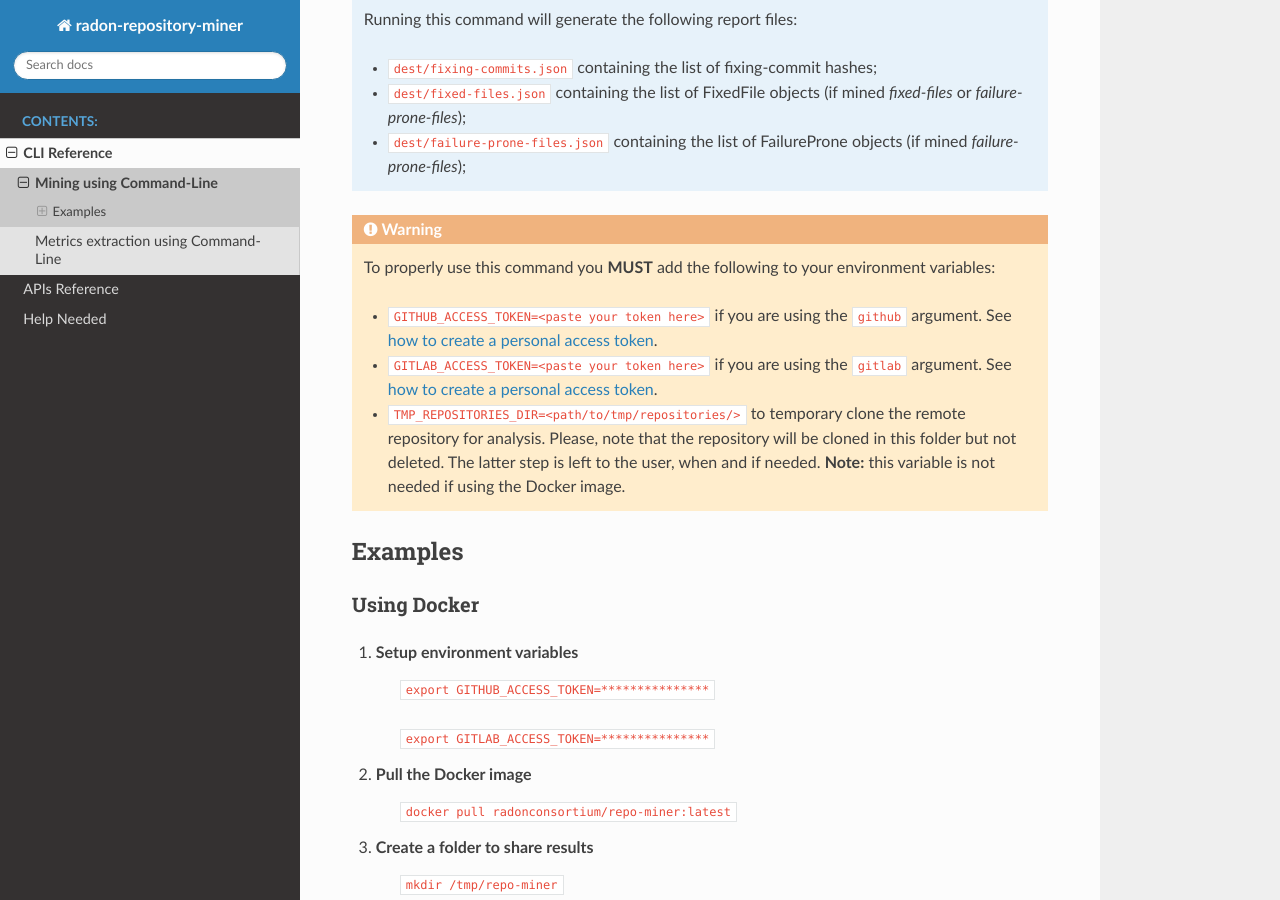
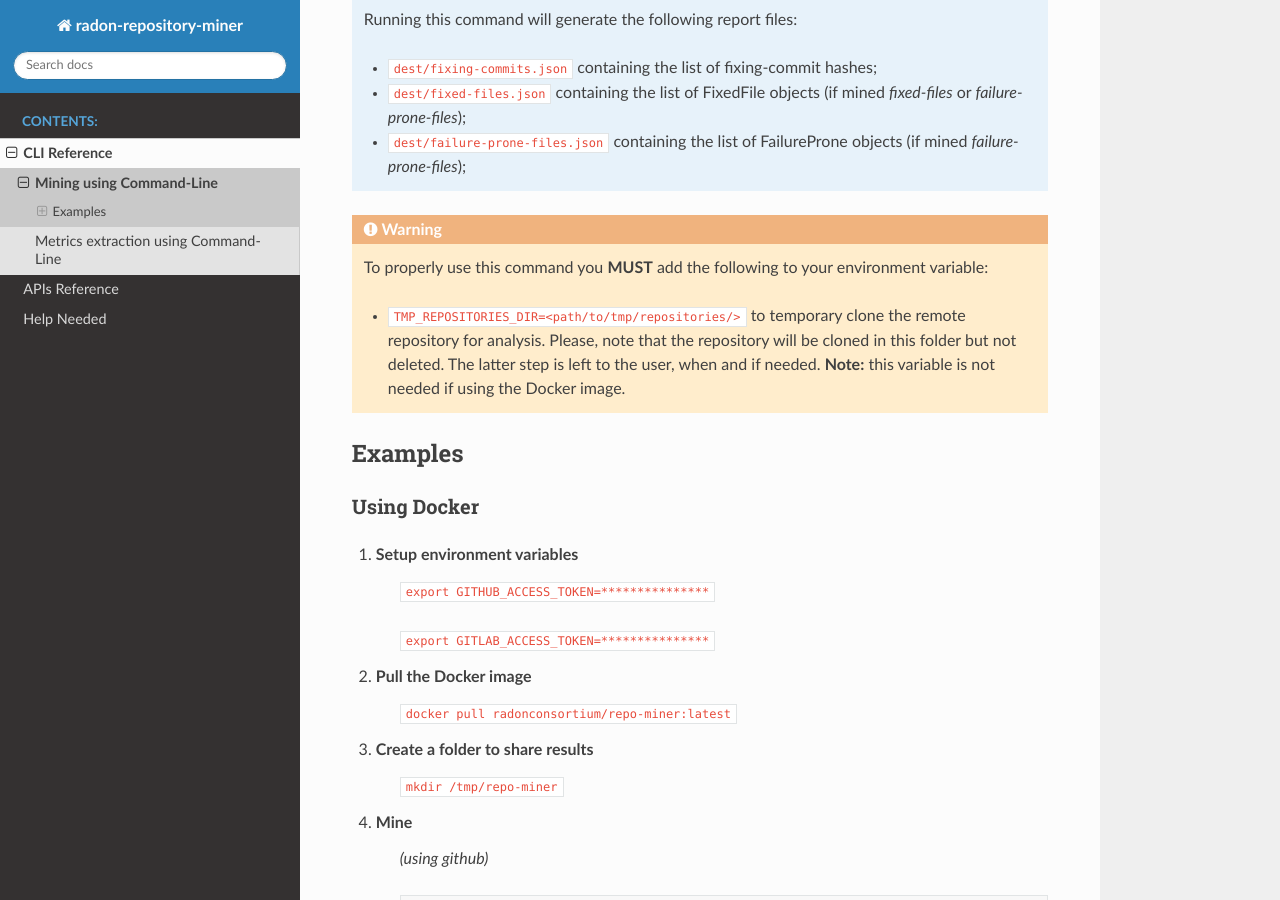
Before and after one commit to radon-h2020/radon-repository-miner, a Sphinx documentation site: the page built from docs/source/cli.mining.rst, in a window 1280 px wide and 900 px high, scrolled down 579 px. Built offline with Sphinx 7.4.7 and the Read the Docs theme 2.0.0, drawn with Linux system fonts in a browser that asks for light colours.

Commit message:
Updated doc
Removed env variables no longer needed

```diff
--- a/docs/source/cli.mining.rst
+++ b/docs/source/cli.mining.rst
@@ -38,11 +38,7 @@ Mining using Command-Line
 
 .. warning::
 
-    To properly use this command you **MUST** add the following to your environment variables:
-
-    * ``GITHUB_ACCESS_TOKEN=<paste your token here>`` if you are using the ``github`` argument. See `how to create a personal access token <https://docs.github.com/en/free-pro-team@latest/github/authenticating-to-github/creating-a-personal-access-token>`_.
-
-    * ``GITLAB_ACCESS_TOKEN=<paste your token here>`` if you are using the ``gitlab`` argument. See `how to create a personal access token <https://docs.gitlab.com/ee/user/profile/personal_access_tokens.html>`_.
+    To properly use this command you **MUST** add the following to your environment variable:
 
     * ``TMP_REPOSITORIES_DIR=<path/to/tmp/repositories/>`` to temporary clone the remote repository for analysis. Please, note that the repository will be cloned in this folder but not deleted. The latter step is left to the user, when and if needed. **Note:** this variable is not needed if using the Docker image.
 
```
